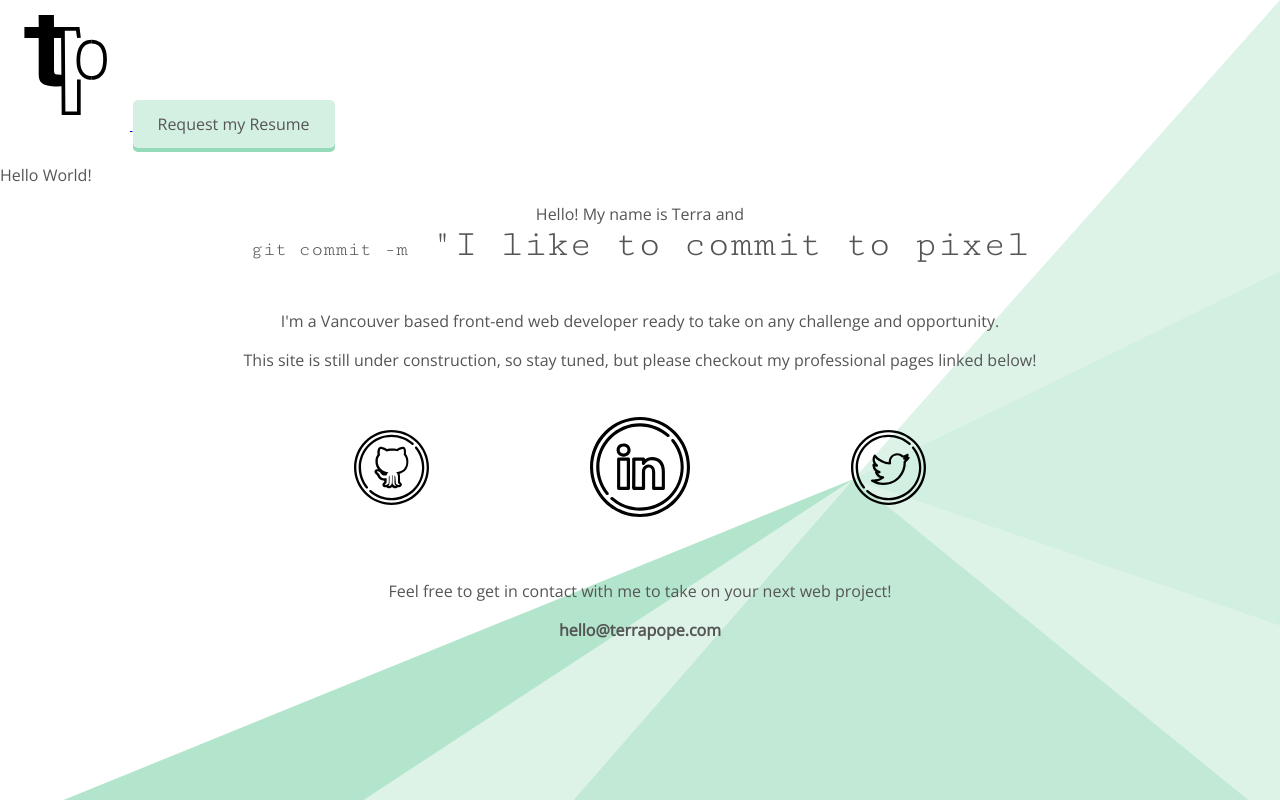
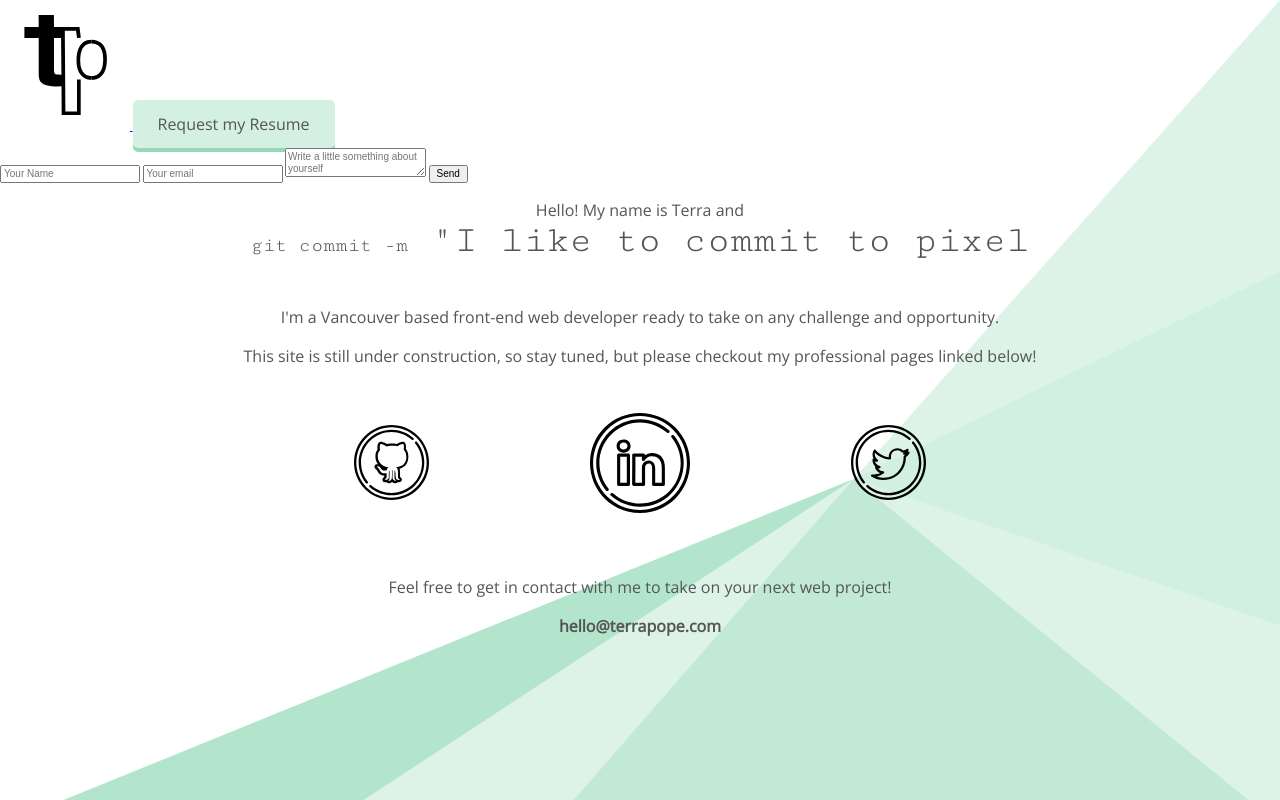
Before and after one commit to teeppope/Portfolio-Site, a website built with webpack: page src/index.html in a window 1280 px wide. Built offline with nearby package versions, Linux system fonts and the light colour scheme.

Commit message:
update form in modal

```diff
--- a/src/index.html
+++ b/src/index.html
@@ -2,7 +2,7 @@
 <html lang="en">
 <head>
 	<meta charset="UTF-8">
-	<title>Teeps Portfolio</title>
+	<title>Terra Pope</title>
 	<link href="https://fonts.googleapis.com/css?family=Cutive+Mono|Open+Sans:300" rel="stylesheet">
 	<link rel="icon" type="image/png" sizes="16x16" href="assets/favicon-96x96.png">
 </head>
@@ -14,7 +14,13 @@
 			<button>Request my Resume</button>
 
 			<div class="modal">
-			  <p>Hello World!</p>
+				 <form action="https://formspree.io/terraepop@gmail.com"
+			      method="POST">
+				    <input type="text" name="name" placeholder="Your Name">
+				    <input type="email" name="_replyto" placeholder="Your email">
+				    <textarea name="message" placeholder="Write a little something about yourself"></textarea>
+				     <input type="submit" value="Send">
+				</form>
 			</div>
 		</header>
 	<main>
```
